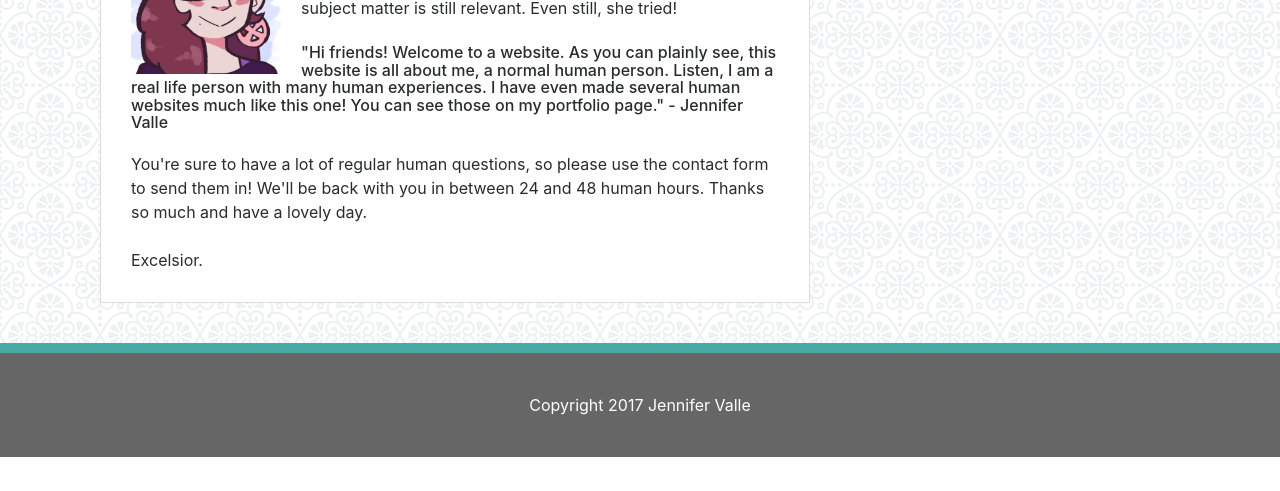
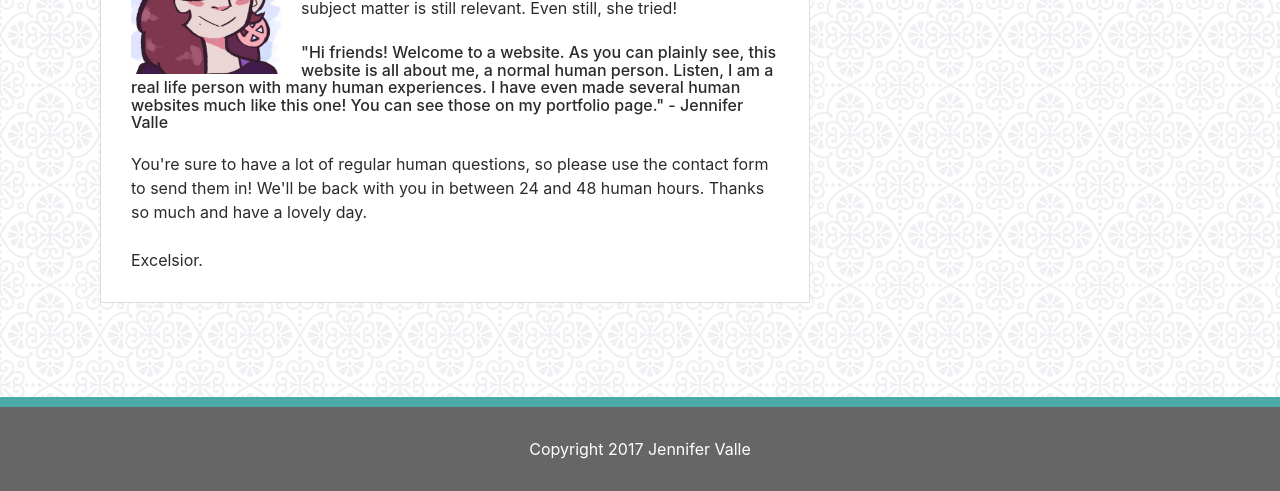
Before and after one commit to jvallexm/Bootstrap-Portfolio, a plain HTML site: page index.html in a window 1280 px wide. Shown: the part 309-800 px from the top of the page. Drawn offline with nearby package versions, Linux system fonts and the light colour scheme.

Commit message:
Added sticky footer

```diff
--- a/assets/style.css
+++ b/assets/style.css
@@ -14,6 +14,7 @@ body{
 }
 #the-middle{
   padding: 30px;
+  min-height: 700px
 }
 
 .center{
@@ -59,10 +60,15 @@ body{
   	border-bottom: 2px solid #cccccc;
 }
 #footer{
-	text-align: center;
-	padding: 40px;
-	background-color: #666666;
-	color: white !important;
+	border-top: 10px solid #4aaaa5;
+  position: fixed;
+  bottom: 0;
+  z-index:1;
+  width: 100%;
+  text-align: center;
+  padding: 30px;
+  background-color: #666666;
+  color: white !important;
 }
 #my-name{
     width: 300px;
--- a/index.html
+++ b/index.html
@@ -124,8 +124,6 @@
 
 	<!-- Bottom -->
 
-	<div class="teal bar"></div>
-
 	<footer id="footer">
 		Copyright 2017 Jennifer Valle
 	</footer>
```
